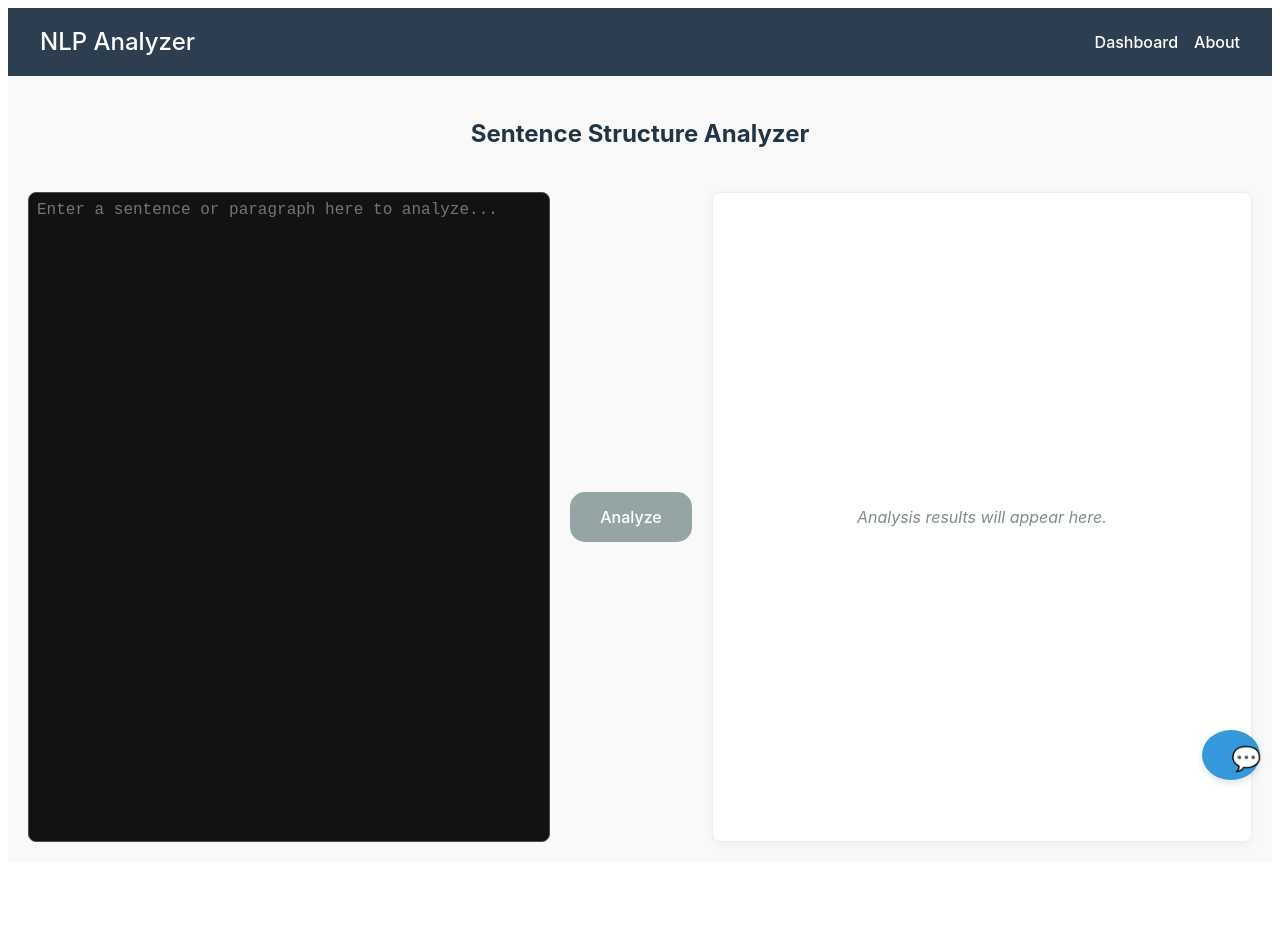
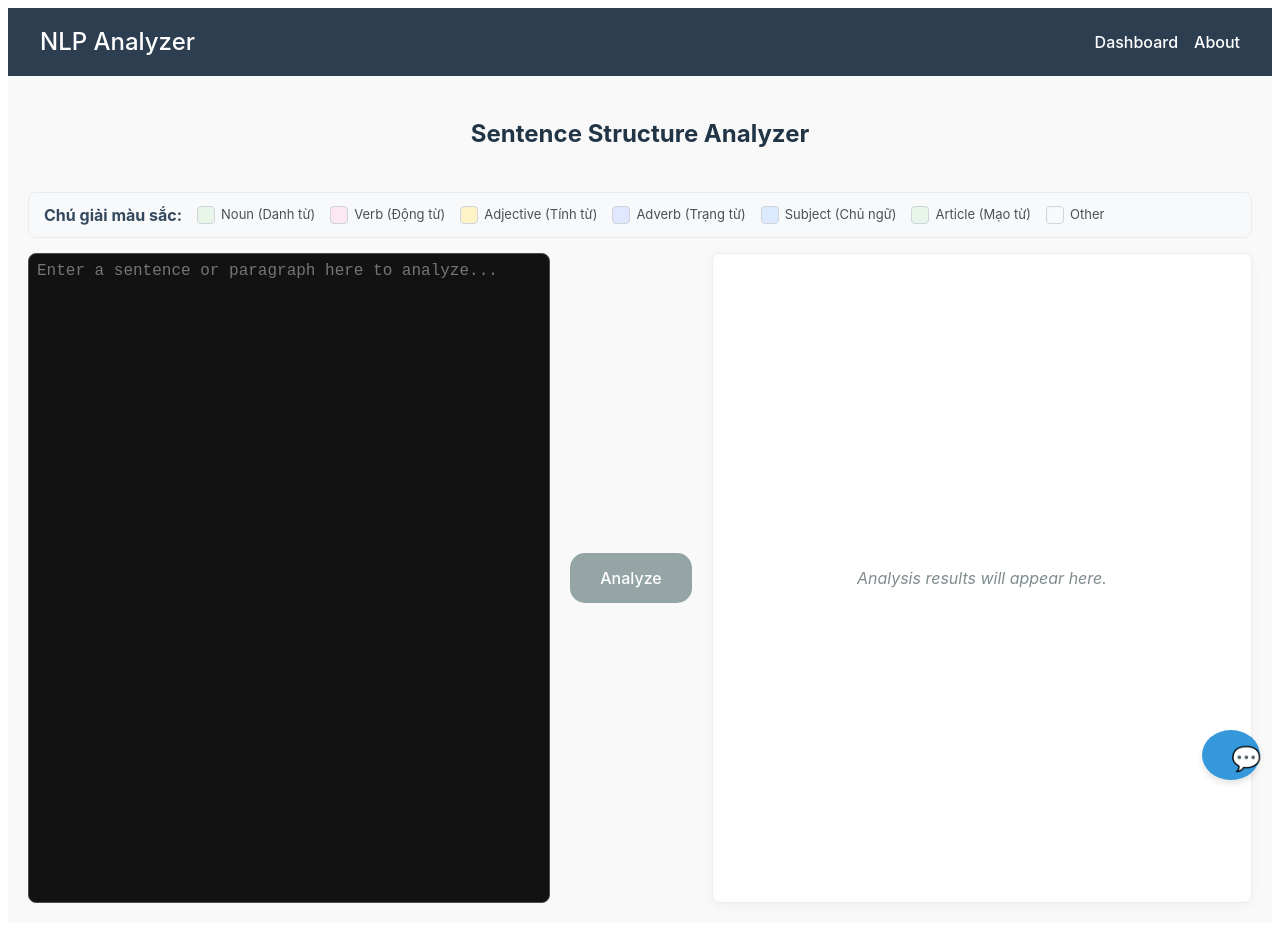
Before and after one commit to khanh892002/SentenceAnalyzing, a React (Vite) app: page / in a window 1280 px wide. Before the commit the page ends 870 px from the top, so only its background shows below. Built offline with nearby package versions, Linux system fonts and the light colour scheme; no server answers.

Commit message:
fix the spans' titles and padding calc, sentence-structure's lineHeight, add colors' explainations

```diff
--- /dev/null
+++ b/src/components/PosLegend.css
@@ -0,0 +1,38 @@
+.pos-legend-container {
+  display: flex;
+  align-items: center;
+  flex-wrap: wrap;
+  gap: 15px;
+  margin-bottom: 15px;
+  padding: 10px 15px;
+  background-color: #f8f9fa;
+  border-radius: 8px;
+  border: 1px solid #e9ecef;
+}
+
+.legend-title {
+  font-weight: bold;
+  color: #34495e;
+}
+
+.legend-items {
+  display: flex;
+  flex-wrap: wrap;
+  gap: 15px;
+}
+
+.legend-item {
+  display: flex;
+  align-items: center;
+  gap: 6px;
+  font-size: 13px;
+  color: #495057;
+}
+
+.legend-color-box {
+  display: inline-block;
+  width: 16px;
+  height: 16px;
+  border-radius: 4px;
+  border: 1px solid #ced4da;
+}
--- /dev/null
+++ b/src/components/PosLegend.jsx
@@ -0,0 +1,29 @@
+import './PosLegend.css';
+
+const legendItems = [
+  { label: 'Noun (Danh từ)', className: 'NOUN' },
+  { label: 'Verb (Động từ)', className: 'VERB' },
+  { label: 'Adjective (Tính từ)', className: 'ADJ' },
+  { label: 'Adverb (Trạng từ)', className: 'ADV' },
+  { label: 'Subject (Chủ ngữ)', className: 'subject' },
+  { label: 'Article (Mạo từ)', className: 'article' },
+  { label: 'Other', className: 'part' },
+];
+
+function PosLegend() {
+  return (
+    <div className="pos-legend-container">
+      <span className="legend-title">Chú giải màu sắc:</span>
+      <div className="legend-items">
+        {legendItems.map((item, idx) => (
+          <div key={idx} className="legend-item">
+            <span className={`legend-color-box ${item.className}`}></span>
+            <span className="legend-label">{item.label}</span>
+          </div>
+        ))}
+      </div>
+    </div>
+  );
+}
+
+export default PosLegend;
--- a/src/components/SentenceStructure.jsx
+++ b/src/components/SentenceStructure.jsx
@@ -36,7 +36,7 @@ function SentenceStructure({ data }) {
         key={index}
         className={`part ${node.pos}`}
         style={{ '--h': node.height || 0 }}
-        title={node.error || node.role || ''}
+        title={node.error || node.pos || ''}
       >
         {node.text}
       </span>
@@ -52,8 +52,12 @@ function SentenceStructure({ data }) {
     return clonedData;
   }, [data]);
   console.log(processedData);
+  const maxHeight = processedData.length > 0
+    ? Math.max(...processedData.map(part => part.height || 0))
+    : 0;
+
   return (
-    <span className="sentence-structure" style={{ lineHeight: 1 + 3 / 16 * processedData.reduce((cur, next) => next.height > cur.height ? next : cur, processedData[0]).height }}>
+    <span className="sentence-structure" style={{ lineHeight: `${1.5 + maxHeight * 0.8}em` }}>
       {processedData.map((part, index) => renderSentencePart(part, index))}
     </span>
   );
--- a/src/pages/Dashboard.jsx
+++ b/src/pages/Dashboard.jsx
@@ -2,6 +2,7 @@ import { useState } from 'react';
 import { analyzeSentence } from '../services/sentenceService';
 import SentenceStructure from '../components/SentenceStructure';
 import ExamplesList from '../components/ExamplesList';
+import PosLegend from '../components/PosLegend';
 import './Dashboard.css';
 
 function Dashboard() {
@@ -49,6 +50,7 @@ function Dashboard() {
         <h2>Sentence Structure Analyzer</h2>
       </div>
 
+      <PosLegend />
       <ExamplesList onSelectExample={handleSelectExample} />
 
       <div className="analyzer-layout">
--- a/src/styles/SentenceStructure.css
+++ b/src/styles/SentenceStructure.css
@@ -6,7 +6,9 @@
 /* Khi di chuột vào khu vực container, làm mờ tất cả các part */
 .sentence-structure:hover .part {
   opacity: 0.3;
-  filter: blur(1px); /* Tùy chọn làm mờ ảo */
+  filter: blur(1px);
+  transition: all 0.2s ease;
+  /* Tùy chọn làm mờ ảo */
 }
 
 /* Giữ nguyên độ sáng/rõ nét cho thẻ part đang bị trỏ chuột và TẤT CẢ các thẻ part con nằm trong nó */
@@ -17,7 +19,7 @@
 }
 
 .part {
-  padding: calc(var(--h)*0.2em) 0.2em;
+  padding: calc((var(--h) + 1)*0.25em) 0.5em;
   border-radius: calc((var(--h) + 1)*1em);
   border: 1px solid;
   background-color: #f8f9fa;
```
Also changed, not shown: src/components/ExamplesList.jsx (line endings or trailing spaces).
